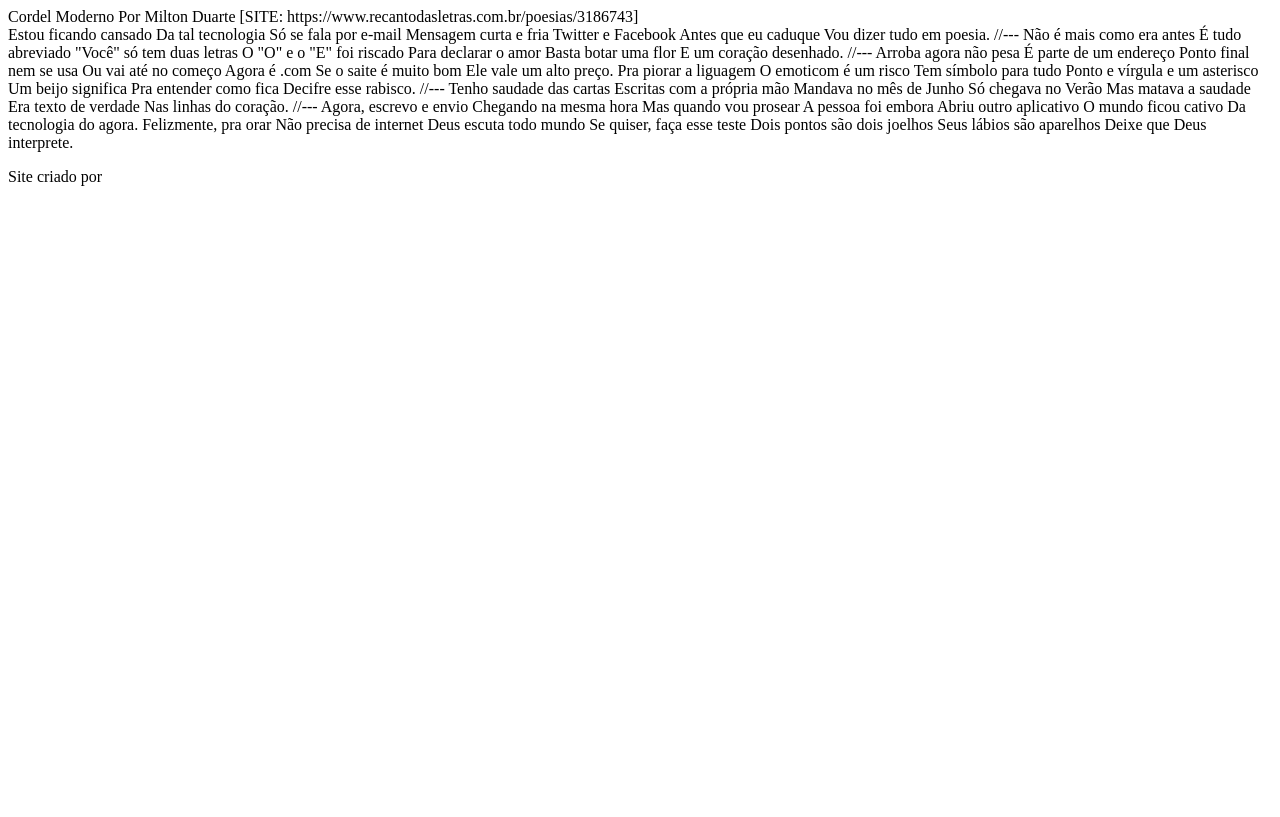
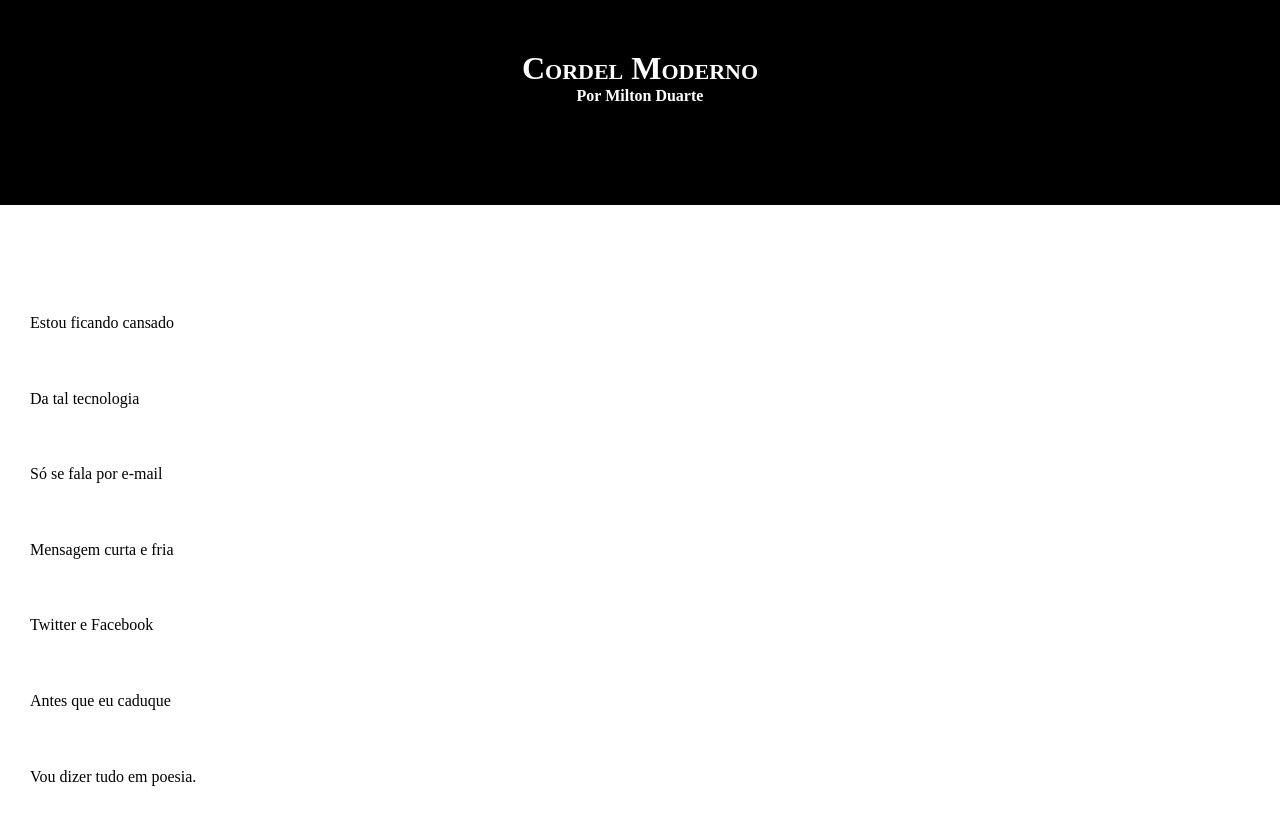
Before and after one commit to DaniloDaleastte/html-css, a plain HTML site: page segundo projeto/index.html in a window 1280 px wide. Shown: the top 817 px of the page. Drawn offline with Linux system fonts and the light colour scheme.

Commit message:
atualizações

```diff
--- a/segundo projeto/index.html
+++ b/segundo projeto/index.html
@@ -5,79 +5,101 @@
     <meta http-equiv="X-UA-Compatible" content="IE=edge">
     <meta name="viewport" content="width=device-width, initial-scale=1.0">
     <title>Cordel Moderno</title>
+    <link rel="stylesheet" href="style.css">
 </head>
 <body>
-   <header> Cordel Moderno
-Por Milton Duarte
-[SITE: https://www.recantodasletras.com.br/poesias/3186743]
+   <header>
+   <h1>
+      Cordel Moderno
+   </h1>
+    <p>
+      <a href="https://www.recantodasletras.com.br/poesias/3186743"> Por Milton Duarte</a>
+    <p>
+</header>
 
-</header>
-    Estou ficando cansado
-    Da tal tecnologia
-    Só se fala por e-mail
-    Mensagem curta e fria
-    Twitter e Facebook
-    Antes que eu caduque
+ <section class="normal">
+    <p>
+    Estou ficando cansado <br>
+    Da tal tecnologia <br>
+    Só se fala por e-mail <br>
+    Mensagem curta e fria <br>
+    Twitter e Facebook <br>
+    Antes que eu caduque <br>
     Vou dizer tudo em poesia.
+ </p>
+ </section>
 
-    //---
+ <section class="imagem">
+    <p>
+    Não é mais como era antes <br>
+    É tudo abreviado <br>
+    "Você" só tem duas letras <br>
+    O "O" e o "E" foi riscado <br>
+    Para declarar o amor <br>
+    Basta botar uma flor <br>
+    E um coração desenhado.
+   </p>
+ </section>
 
-    Não é mais como era antes
-    É tudo abreviado
-    "Você" só tem duas letras
-    O "O" e o "E" foi riscado
-    Para declarar o amor
-    Basta botar uma flor
-    E um coração desenhado.
+ <section class="normal">
+    <p>
+    Arroba agora não pesa <br>
+    É parte de um endereço <br>
+    Ponto final nem se usa <br>
+    Ou vai até no começo <br>
+    Agora é .com <br>
+    Se o saite é muito bom <br>
+    Ele vale um alto preço.
+   </p>
 
-    //---
+   <p>
+    Pra piorar a liguagem <br>
+    O emoticom é um risco <br>
+    Tem símbolo para tudo <br>
+    Ponto e vírgula e um asterisco <br>
+    Um beijo significa <br>
+    Pra entender como fica <br>
+    Decifre esse rabisco.
+    </p>
 
-    Arroba agora não pesa
-    É parte de um endereço
-    Ponto final nem se usa
-    Ou vai até no começo
-    Agora é .com
-    Se o saite é muito bom
-    Ele vale um alto preço.
+ </section>
 
-    Pra piorar a liguagem
-    O emoticom é um risco
-    Tem símbolo para tudo
-    Ponto e vírgula e um asterisco
-    Um beijo significa
-    Pra entender como fica
-    Decifre esse rabisco.
+  <section class="imagem">
+     <p>
+    Tenho saudade das cartas <br>
+    Escritas com a própria mão <br>
+    Mandava no mês de Junho <br>
+    Só chegava no Verão <br>
+    Mas matava a saudade <br>
+    Era texto de verdade <br>
+    Nas linhas do coração.
+    </p>
+ </section>
 
-    //---
+    <section class="normal">
+     <p>
+    Agora, escrevo e envio <br>
+    Chegando na mesma hora <br>
+    Mas quando vou prosear <br>
+    A pessoa foi embora <br>
+    Abriu outro aplicativo <br>
+    O mundo ficou cativo <br>
+    Da tecnologia do agora.
+    </p>
+    <p>
+    Felizmente, pra orar <br>
+    Não precisa de internet <br>
+    Deus escuta todo mundo <br>
+    Se quiser, faça esse teste <br>
+    Dois pontos são dois joelhos <br>
+    Seus lábios são aparelhos <br>
+    Deixe que Deus interprete.
+    </p>
+    <footer>
+    <a href=""></a>
 
-    Tenho saudade das cartas
-    Escritas com a própria mão
-    Mandava no mês de Junho
-    Só chegava no Verão
-    Mas matava a saudade
-    Era texto de verdade
-    Nas linhas do coração.
+    </footer>
+</section>
 
-    //---
-
-    Agora, escrevo e envio
-    Chegando na mesma hora
-    Mas quando vou prosear
-    A pessoa foi embora
-    Abriu outro aplicativo
-    O mundo ficou cativo
-    Da tecnologia do agora.
-
-    Felizmente, pra orar
-    Não precisa de internet
-    Deus escuta todo mundo
-    Se quiser, faça esse teste
-    Dois pontos são dois joelhos
-    Seus lábios são aparelhos
-    Deixe que Deus interprete.
-
-    <footer>
-        <p>Site criado por <a href="https"></a></p>
-    </footer>
 </body>
 </html>
--- /dev/null
+++ b/segundo projeto/style.css
@@ -0,0 +1,61 @@
+@charset "UTF-8";
+
+* {
+    margin: 0px;
+    padding: 0px;
+}
+
+html, body {
+    min-height: 100vh;
+    background-color: darkgray;
+}
+
+header {
+    background-color: black;
+    color: white;
+    text-align: center;
+}
+
+header > h1 {
+    padding-top: 50px;
+    font-variant: small-caps;
+}
+
+header > p {
+    padding-bottom: 50px;
+}
+
+header a {
+    color: white;
+    text-decoration:none;
+    font-weight: bolder;
+}
+
+section {
+    padding-left: 30px;
+    line-height: 2cm;
+    padding-top: 10vh;
+    padding-bottom: 10vh;
+}
+
+section.normal {
+    background-color: white;
+    color: black;
+}
+
+section.imagem {
+    background-color: rgb(39, 36, 36);
+    color: white;
+}
+
+section.imagem > p {
+    width: 400px;
+    background-color: rgb(36, 33, 33);
+}
+
+footer {
+    background-color: black;
+    color: white;
+    text-align: center;
+    padding: 10px;
+}
```
Also changed, not shown: segundo projeto/cordel-moderno.txt (deleted).
